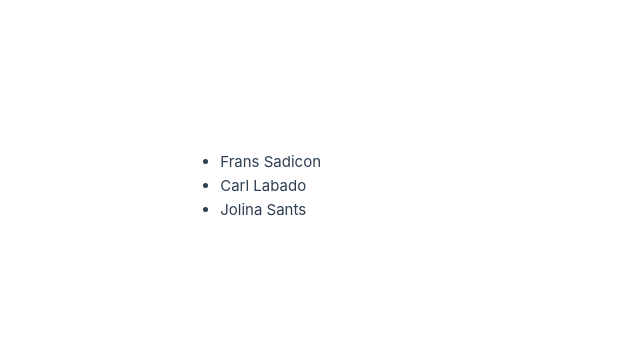
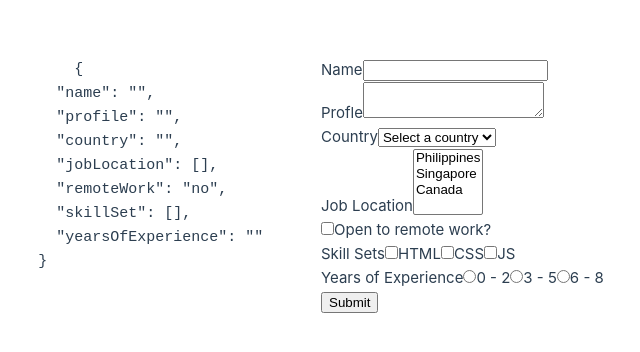
Before and after one commit to fassadicon/vue3-tutorial, a Vue app in the folder basics/: page / in a window 1280 px wide. Shown: the part 214-566 px from the top of the page, without its empty margins (319-959 px from the left). Built offline with nearby package versions, Linux system fonts and the light colour scheme.

Commit message:
Form Handling

```diff
--- a/basics/src/App.vue
+++ b/basics/src/App.vue
@@ -6,21 +6,84 @@ export default {
   name: "App",
   data() {
     return {
-      names: ['Frans', 'Audrey', 'Segovia', 'Sadicon'],
-      fullNames: [
-        { first: "Frans", last: "Sadicon" },
-        { first: "Carl", last: "Labado" },
-        { first: "Jolina", last: "Sants" },
-      ],
-    };
+      formValues: {
+        name: "",
+        profile: "",
+        country: "",
+        jobLocation: [],
+        remoteWork: "no",
+        skillSet: [],
+        yearsOfExperience: ''
+      }
+    }
   },
+  methods: {
+    submitForm (event) {
+      event.preventDefault()
+      console.log(this.formValues)
+    }
+  }
 };
 </script>
 
 <template>
-  <ul>
-    <li v-for="name in fullNames">{{ name.first }} {{ name.last }}</li>
-  </ul>
+  <pre>
+    {{ formValues }}
+  </pre>
+  <form @submit="submitForm">
+    <div>
+      <label for="name">Name</label>
+      <input type="text" id="name" v-model="formValues.name">
+    </div>
+    <div>
+      <label for="profile">Profle</label>
+      <textarea type="text" id="profile" v-model="formValues.profile" />
+    </div>
+    <div>
+      <label for="country">Country</label>
+      <select id="country" v-model="formValues.country">
+        <option value="">Select a country</option>
+        <option value="philippines">Philippines</option>
+        <option value="singapore">Singapore</option>
+        <option value="canada">Canada</option>
+      </select>
+    </div>
+    <div>
+      <label for="jobLocation">Job Location</label>
+      <select id="jobLocation" multiple v-model="formValues.jobLocation">
+        <option value="philippines">Philippines</option>
+        <option value="singapore">Singapore</option>
+        <option value="canada">Canada</option>
+      </select>
+    </div>
+    <div>
+      <input type="checkbox" id="remoteWork" v-model="formValues.remoteWork" true-value="yes" false-value="no">
+      <label for="remoteWork">Open to remote work?</label>
+    </div>
+    <div id="skillSets">
+      <label for="skillSets">Skill Sets</label>
+      <input type="checkbox" id="HTML" value="html" v-model="formValues.skillSet">
+      <label for="HTML">HTML</label>
+      <input type="checkbox" id="CSS" value="css" v-model="formValues.skillSet">
+      <label for="CSS">CSS</label>
+      <input type="checkbox" id="JS" value="js" v-model="formValues.skillSet">
+      <label for="JS">JS</label>
+    </div>
+    <div id="yearsOfExperience">
+      <label for="yearsOfExperience">Years of Experience</label>
+      <input type="radio" id="0-2" value="0-2" v-model="formValues.yearsOfExperience">
+      <label for="0-2">0 - 2</label>
+      <input type="radio" id="3-5" value="3-5" v-model="formValues.yearsOfExperience">
+      <label for="3-5">3 - 5</label>
+      <input type="radio" id="6-8" value="6-8" v-model="formValues.yearsOfExperience">
+      <label for="6-8">6 - 8</label>
+
+    </div>
+
+    <div>
+      <button type="submit">Submit</button>
+    </div>
+  </form>
 </template>
 
 <!-- <style scoped>
```
